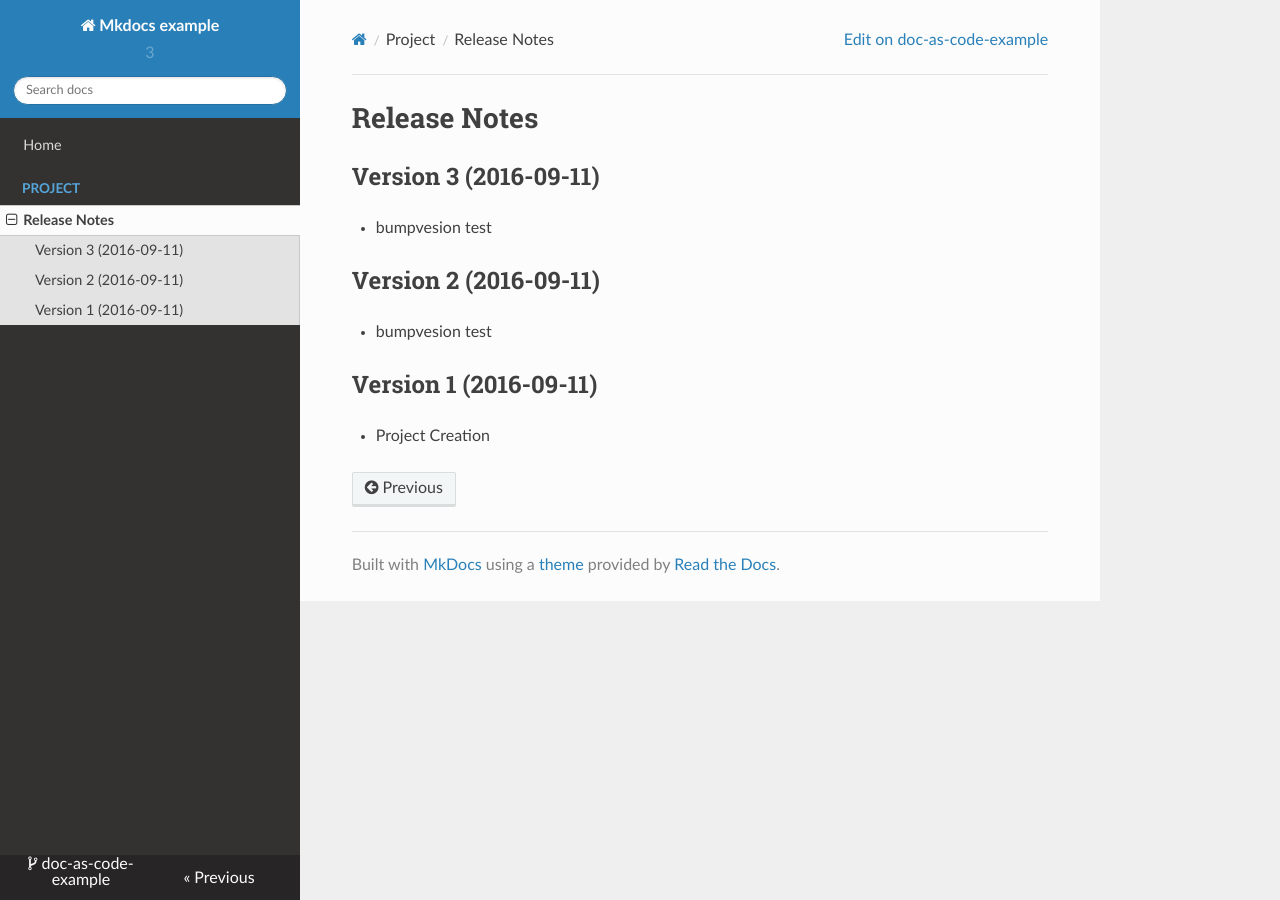
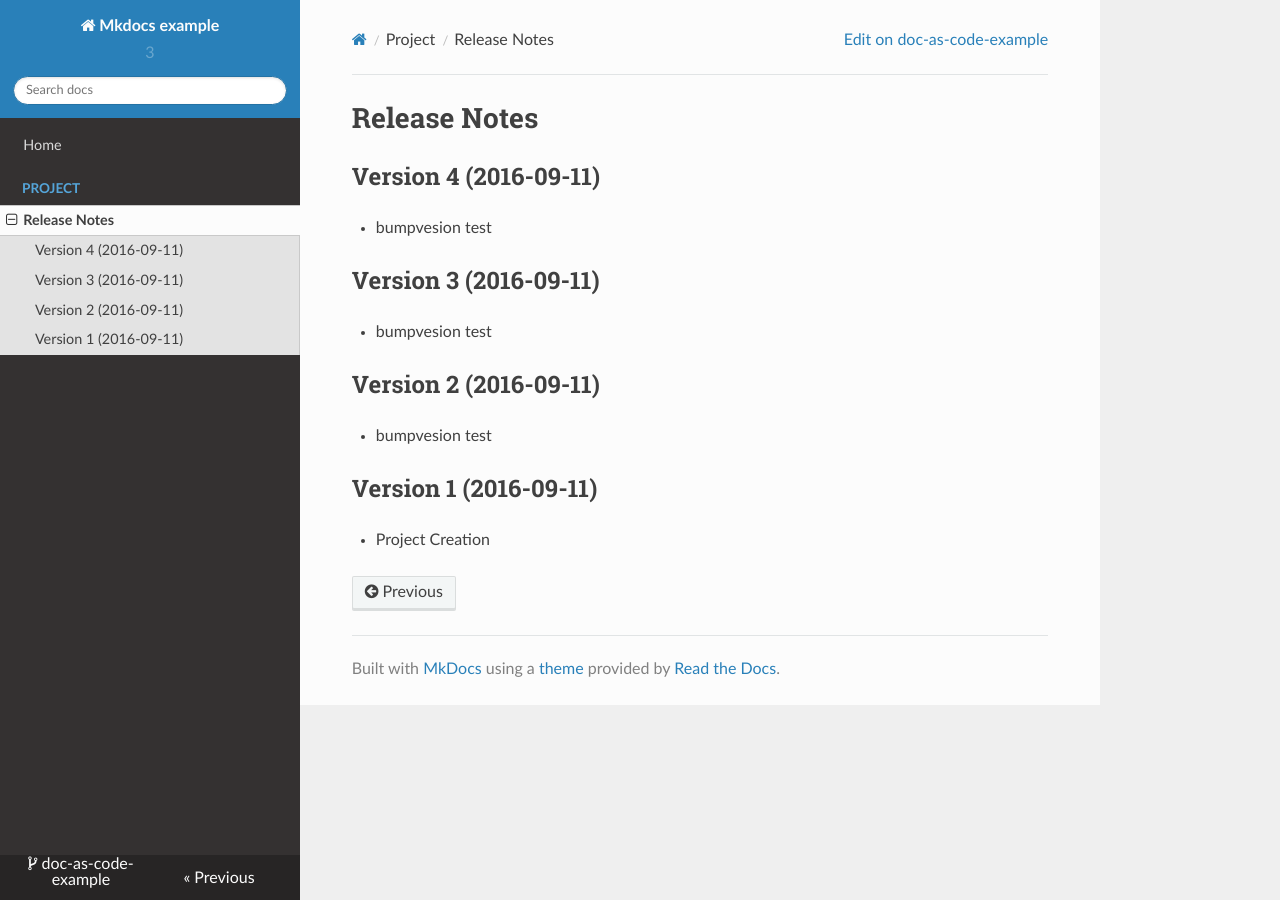
Before and after one commit to manboubird/doc-as-code-example, an MkDocs documentation site: the page built from docs/mkdocs-example/docs/project/release-notes.md, in a window 1280 px wide. Built offline with MkDocs 1.6.1, drawn with Linux system fonts in a browser that asks for light colours; nearby versions of some CDN libraries; old or Windows-style settings are respelled for this version of MkDocs.

Commit message:
prep. for bumpversion of mkdocs-example

```diff
--- a/docs/mkdocs-example/docs/project/release-notes.md
+++ b/docs/mkdocs-example/docs/project/release-notes.md
@@ -1,4 +1,8 @@
 # Release Notes
+
+## Version 4 (2016-09-11)
+
+* bumpvesion test
 
 ## Version 3 (2016-09-11)
 
```
